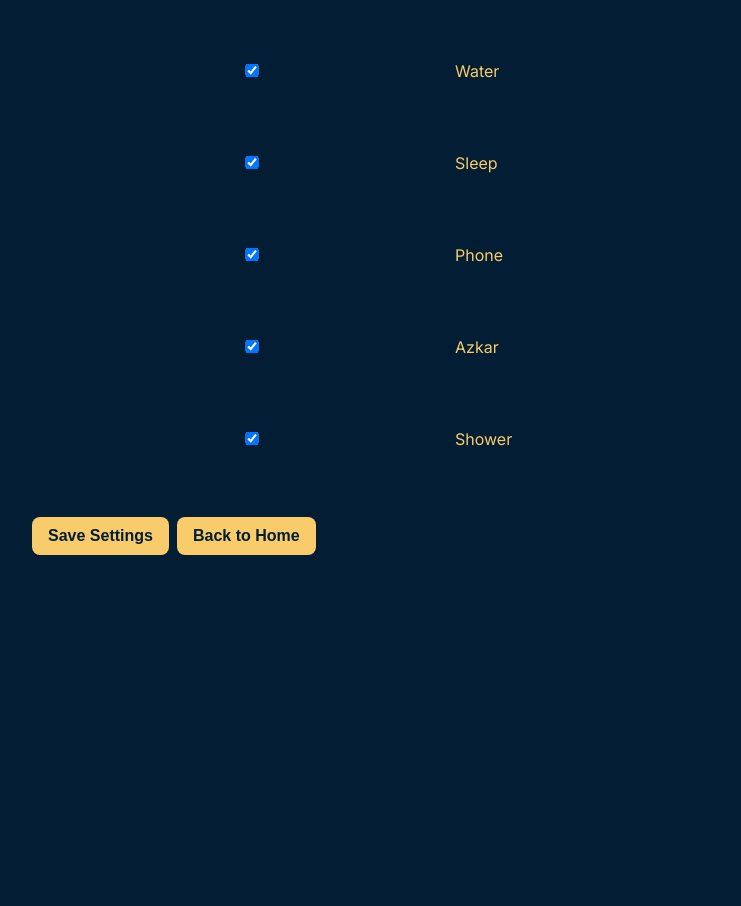
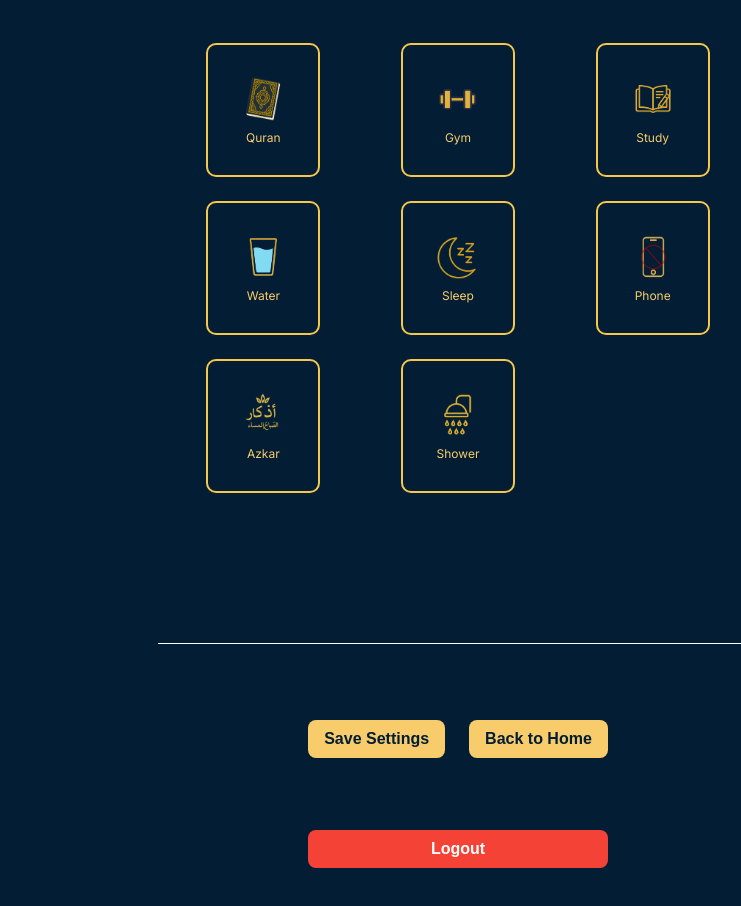
Before and after one commit to v7s7/grow-daily, a React (Create React App) app: page /settings in a window 1280 px wide. Shown: the part 600-1506 px from the top of the page, without its empty margins (182-923 px from the left). Before the commit the page ends 1211 px from the top, so only its background shows below. Built offline with nearby package versions, Linux system fonts and the light colour scheme.

Commit message:
Improved SettingsPage layout with task grid, central alignment, and logout

```diff
--- a/src/App.js
+++ b/src/App.js
@@ -6,7 +6,6 @@ import HomePage from "./components/HomePage";
 import SettingsPage from "./components/SettingsPage";
 import AquariumPage from "./components/AquariumPage";
 import CalendarPage from "./components/CalendarPage";
-import './App.css';
 import QuranPage from "./components/tasks/QuranPage";
 import StudyPage from "./components/tasks/StudyPage";
 import GymPage from "./components/tasks/GymPage";
@@ -14,13 +13,15 @@ import WaterPage from "./components/tasks/WaterPage";
 import SleepPage from "./components/tasks/SleepPage";
 import PhoneUsePage from "./components/tasks/PhoneUsePage";
 import AzkarPage from "./components/tasks/AzkarPage";
-import ShowerTaskPage from "./components/tasks/ShowerTaskPage"; // Import ShowerTaskPage
+import ShowerTaskPage from "./components/tasks/ShowerTaskPage";
+import './App.css';
 
 function App() {
   return (
     <Router>
       <Routes>
         <Route path="/" element={<AuthPage />} />
+        <Route path="/auth" element={<AuthPage />} /> {/* ✅ added this line */}
         <Route path="/home" element={<HomePage />} />
         <Route path="/settings" element={<SettingsPage />} />
         <Route path="/aquarium" element={<AquariumPage />} />
@@ -32,7 +33,7 @@ function App() {
         <Route path="/task/sleep" element={<SleepPage />} />
         <Route path="/task/phone" element={<PhoneUsePage />} />
         <Route path="/task/azkar" element={<AzkarPage />} />
-        <Route path="/task/shower" element={<ShowerTaskPage />} /> {/* Add route for ShowerTaskPage */}
+        <Route path="/task/shower" element={<ShowerTaskPage />} />
       </Routes>
     </Router>
   );
--- a/src/components/AuthPage.js
+++ b/src/components/AuthPage.js
@@ -1,19 +1,24 @@
-// components/AuthPage.js
 import React, { useState } from "react";
 import { auth } from "../firebaseConfig";
-import { createUserWithEmailAndPassword, signInWithEmailAndPassword } from "firebase/auth";
+import {
+  createUserWithEmailAndPassword,
+  signInWithEmailAndPassword,
+  updateProfile,
+} from "firebase/auth";
 
 export default function AuthPage() {
   const [isRegistering, setIsRegistering] = useState(false);
   const [language, setLanguage] = useState("en");
   const [email, setEmail] = useState("");
   const [password, setPassword] = useState("");
+  const [name, setName] = useState("");
 
   const t = {
     en: {
       title: isRegistering ? "Register" : "Login",
       email: "Email :",
       password: "Password :",
+      name: "Your Name :",
       switch: isRegistering ? "Already have an account? Login" : "Don't have an account? Register",
       submit: isRegistering ? "Sign Up" : "Sign In",
     },
@@ -21,6 +26,7 @@ export default function AuthPage() {
       title: isRegistering ? "تسجيل حساب" : "تسجيل دخول",
       email: "البريد الإلكتروني",
       password: "كلمة المرور",
+      name: "اسمك :",
       switch: isRegistering ? "هل لديك حساب؟ تسجيل الدخول" : "ليس لديك حساب؟ إنشاء حساب",
       submit: isRegistering ? "إنشاء" : "دخول",
     },
@@ -29,7 +35,10 @@ export default function AuthPage() {
   const handleAuth = async () => {
     try {
       if (isRegistering) {
-        await createUserWithEmailAndPassword(auth, email, password);
+        const userCred = await createUserWithEmailAndPassword(auth, email, password);
+        await updateProfile(userCred.user, {
+          displayName: name,
+        });
       } else {
         await signInWithEmailAndPassword(auth, email, password);
       }
@@ -50,6 +59,17 @@ export default function AuthPage() {
       >
         <h2 className="auth-title">{t[language].title}</h2>
 
+        {isRegistering && (
+          <div className="form-group">
+            <label>{t[language].name}</label>
+            <input
+              type="text"
+              value={name}
+              onChange={(e) => setName(e.target.value)}
+            />
+          </div>
+        )}
+
         <div className="form-group">
           <label>{t[language].email}</label>
           <input
@@ -67,11 +87,10 @@ export default function AuthPage() {
             onChange={(e) => setPassword(e.target.value)}
           />
         </div>
+
         <div className="button-center">
-  <button onClick={handleAuth}>{t[language].submit}</button>
-</div>
-
-
+          <button onClick={handleAuth}>{t[language].submit}</button>
+        </div>
 
         <p
           onClick={() => setIsRegistering(!isRegistering)}
@@ -88,5 +107,4 @@ export default function AuthPage() {
       </div>
     </div>
   );
-
 }
--- a/src/components/HomePage.js
+++ b/src/components/HomePage.js
@@ -2,8 +2,9 @@ import React, { useState, useEffect } from "react";
 import { useNavigate } from "react-router-dom";
 import NavBar from "./NavBar";
 import { auth } from "../firebaseConfig";
-import { doc, getDoc, setDoc, updateDoc } from "firebase/firestore";
+import { doc, getDoc, setDoc } from "firebase/firestore";
 import { db } from "../firebaseConfig";
+import { onAuthStateChanged } from "firebase/auth";
 
 export default function HomePage() {
   const navigate = useNavigate();
@@ -17,13 +18,14 @@ export default function HomePage() {
   const [completedTasks, setCompletedTasks] = useState([]);
   const [streak, setStreak] = useState(0);
   const [dailyQuote, setDailyQuote] = useState("");
+  const [loading, setLoading] = useState(true);
+  const [user, setUser] = useState(null);
+  const [checkingAuth, setCheckingAuth] = useState(true);
+  const userId = user?.uid;
 
   const totalTasks = selectedTasks.length;
   const completedCount = selectedTasks.filter((task) => completedTasks.includes(task)).length;
   const progressPercent = totalTasks === 0 ? 0 : Math.round((completedCount / totalTasks) * 100);
-
-  const user = auth.currentUser;
-  const userId = user?.uid;
 
   const activeStreakQuotes = [
     "Keep going — your future self will thank you!",
@@ -78,6 +80,18 @@ export default function HomePage() {
     navigate(`/task/${task}`);
   };
 
+
+  useEffect(() => {
+    const unsubscribe = onAuthStateChanged(auth, (firebaseUser) => {
+      if (firebaseUser) {
+        setUser(firebaseUser);
+      } else {
+        navigate("/auth");
+      }
+      setCheckingAuth(false);
+    });
+    return () => unsubscribe();
+  }, []);
   // Load Firestore data on mount
   useEffect(() => {
     if (!userId) return;
@@ -92,6 +106,7 @@ export default function HomePage() {
         localStorage.setItem("completedTasks", JSON.stringify(data.completedTasks || {}));
         localStorage.setItem("lastStreakDate", data.lastStreakDate || "");
       }
+      setLoading(false);
     };
 
     fetchData();
@@ -150,6 +165,9 @@ export default function HomePage() {
     }
   }, [streak]);
 
+  // Prevent flicker before redirect
+  if (checkingAuth || !user) return null;
+
   return (
     <div style={{ direction: language === "ar" ? "rtl" : "ltr" }}>
       <h2>{t[language].welcome}, {user?.displayName || "User"}</h2>
--- /dev/null
+++ b/src/components/SettingsPage.css
@@ -0,0 +1,86 @@
+.settings-wrapper {
+    display: flex;
+    flex-direction: column;
+    align-items: center;
+    text-align: center;
+    padding: 20px;
+  }
+
+  .section {
+    width: 100%;
+    max-width: 600px;
+    margin-bottom: 20px;
+  }
+
+  .language-buttons button {
+    margin: 0 10px;
+  }
+
+  .task-grid {
+    display: flex;
+    flex-wrap: wrap;
+    justify-content: center;
+    gap: 12px;
+  }
+
+  .task-option {
+    width: 70px;
+    height: 70px;
+    border-radius: 10px;
+    display: flex;
+    flex-direction: column;
+    align-items: center;
+    justify-content: center;
+    cursor: pointer;
+    transition: all 0.3s ease;
+
+  }
+
+  .task-option img {
+    width: 50px;
+    height: 50px;
+    margin-bottom: 6px;
+  }
+
+  .task-option span {
+    font-size: 12px;
+  }
+
+  .task-option.selected {
+    font-style:bold;
+    background-color: transparent;
+    border: 2px solid #f5c84c;
+    opacity: 1;
+  }
+
+  .task-option.unselected {
+    background-color: transparent;
+    border: 1px solid #ccc;
+    opacity: 0.4;
+  }
+
+  .divider {
+    width: 100%;
+    max-width: 600px;
+    border: none;
+    border-top: 1px solid #fff;
+    margin: 30px 0;
+  }
+
+  .button-group {
+    display: flex;
+    gap: 16px;
+    justify-content: center;
+    margin-top: 10px;
+    margin-bottom: 30px;
+  }
+
+  .logout-button {
+    background-color: #f44336;
+    color: #fff;
+    padding: 10px 16px;
+    border: none;
+    border-radius: 8px;
+    width: 100%;
+    max-width: 300px;
+  }
--- a/src/components/SettingsPage.js
+++ b/src/components/SettingsPage.js
@@ -1,5 +1,8 @@
 import React, { useState } from "react";
 import { useNavigate } from "react-router-dom";
+import { signOut } from "firebase/auth";
+import { auth } from "../firebaseConfig";
+import "./SettingsPage.css";
 
 export default function SettingsPage() {
   const navigate = useNavigate();
@@ -9,22 +12,24 @@ export default function SettingsPage() {
     JSON.parse(localStorage.getItem("tasks") || '["quran", "gym", "study", "water", "sleep", "phone", "azkar", "shower"]')
   );
 
-  const taskOptions = ["quran", "gym", "study", "water", "sleep", "phone", "azkar", "shower"]; // Added 'shower' here
+  const taskOptions = ["quran", "gym", "study", "water", "sleep", "phone", "azkar", "shower"];
 
   const t = {
     en: {
       title: "Settings",
       language: "Language",
-      tasks: "Select Tasks",
+      tasks: "Choose your tasks",
       save: "Save Settings",
       back: "Back to Home",
+      logout: "Logout"
     },
     ar: {
       title: "الإعدادات",
       language: "اللغة",
-      tasks: "اختر المهام",
+      tasks: "اختر مهامك",
       save: "حفظ الإعدادات",
       back: "العودة",
+      logout: "تسجيل خروج"
     },
   };
 
@@ -42,39 +47,71 @@ export default function SettingsPage() {
     navigate("/home");
   };
 
+  const handleLogout = async () => {
+    await signOut(auth);
+    localStorage.clear();
+    navigate("/auth");
+  };
+
   return (
-    <div style={{ padding: 20, direction: language === "ar" ? "rtl" : "ltr" }}>
+    <div className="settings-wrapper" style={{ direction: language === "ar" ? "rtl" : "ltr" }}>
       <h2>{t[language].title}</h2>
 
+      <div className="section">
         <h4>{t[language].language}</h4>
+        <div className="language-buttons">
           <button onClick={() => setLanguage("en")}>English</button>
           <button onClick={() => setLanguage("ar")}>العربية</button>
+        </div>
+      </div>
 
+      <hr className="divider" />
+
+      <div className="section">
         <h4>{t[language].tasks}</h4>
-      {taskOptions.map((task) => (
-        <div key={task}>
-          <label>
-            <input
-              type="checkbox"
-              checked={selectedTasks.includes(task)}
-              onChange={() => handleTaskToggle(task)}
+        <div className="task-grid">
+          {taskOptions.map((task) => {
+            const isSelected = selectedTasks.includes(task);
+            const label =
+              language === "en"
+                ? task.charAt(0).toUpperCase() + task.slice(1)
+                : task === "quran" ? "القرآن"
+                : task === "gym" ? "النادي"
+                : task === "study" ? "الدراسة"
+                : task === "water" ? "الماء"
+                : task === "sleep" ? "النوم"
+                : task === "phone" ? "الهاتف"
+                : task === "shower" ? "الدش"
+                : "الأذكار";
+
+            return (
+              <div
+                key={task}
+                onClick={() => handleTaskToggle(task)}
+                className={`task-option ${isSelected ? "selected" : "unselected"}`}
+              >
+                <img
+                  src={`/icons/${task}.png`}
+                  alt={task}
+                  style={{ filter: isSelected ? "none" : "grayscale(100%)" }}
                 />
-            {language === "en" ? task.charAt(0).toUpperCase() + task.slice(1) :
-              task === "quran" ? "القرآن" :
-              task === "gym" ? "النادي" :
-              task === "study" ? "الدراسة" :
-              task === "water" ? "الماء" :
-              task === "sleep" ? "النوم" :
-              task === "phone" ? "الهاتف" :
-              task === "shower" ? "الدش" :
-              "الأذكار"}
-          </label>
+                <span>{label}</span>
               </div>
-      ))}
+            );
+          })}
+        </div>
+      </div>
 
-      <br />
+      <hr className="divider" />
+
+      <div className="button-group">
         <button onClick={handleSave}>{t[language].save}</button>
         <button onClick={() => navigate("/home")}>{t[language].back}</button>
       </div>
+
+      <button onClick={handleLogout} className="logout-button">
+        {t[language].logout}
+      </button>
+    </div>
   );
 }
```
Lines whose indentation alone changed are shown as unchanged.
